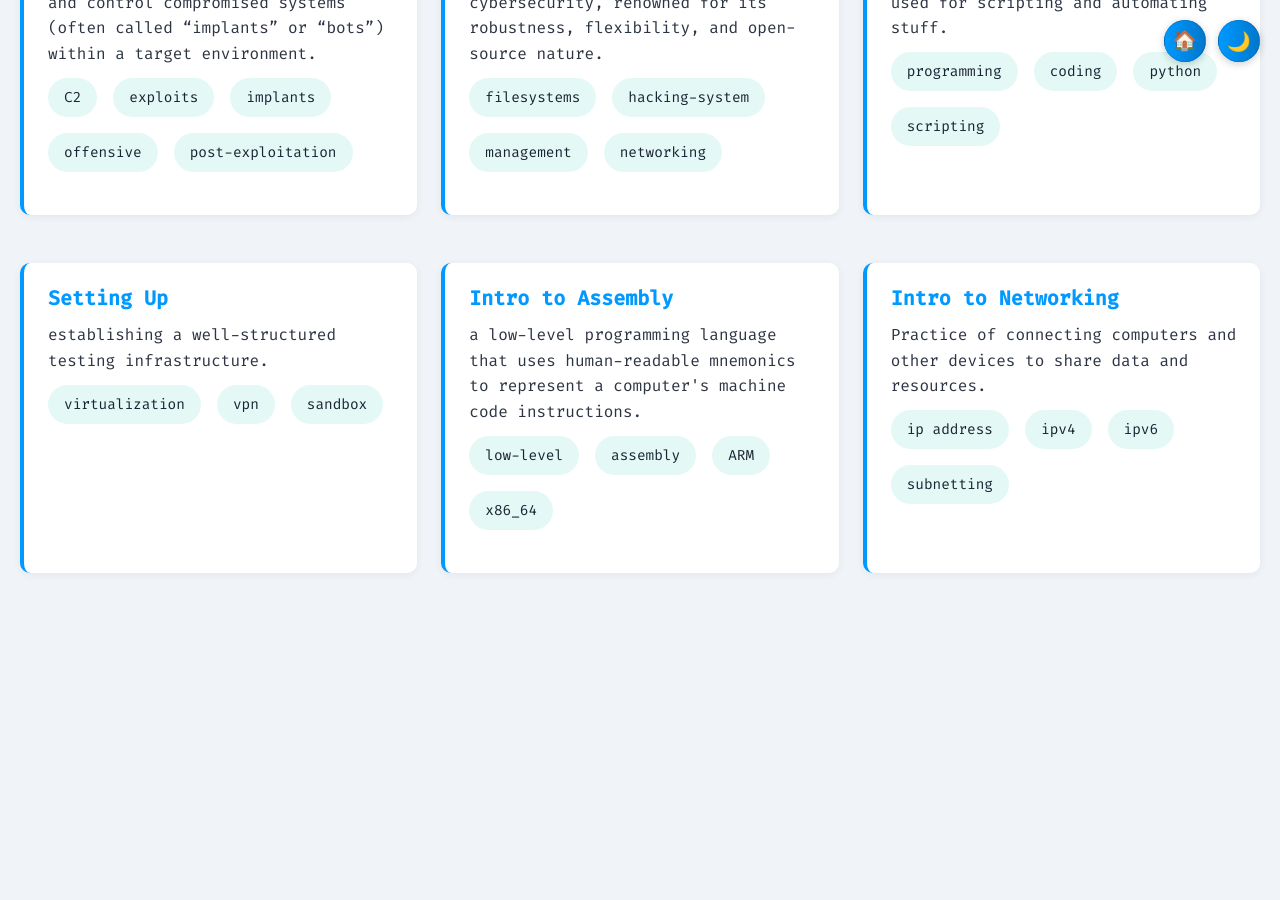
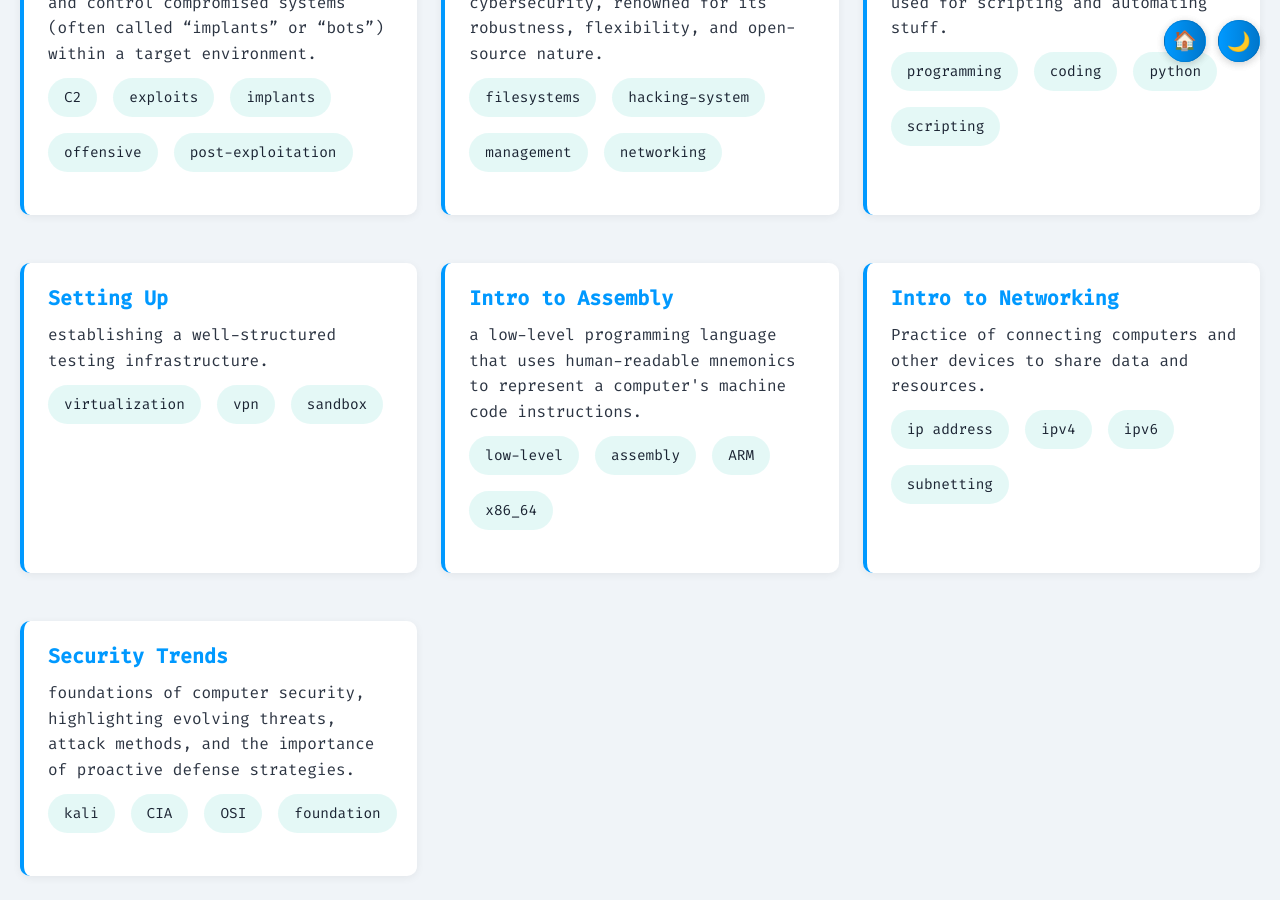
Before and after one commit to PathogenicKatt/PathogenicKatt.github.io, a Jekyll site: the page built from notes.md, in a window 1280 px wide and 900 px high, scrolled down 3704 px. Built offline with Jekyll 4.4.1, drawn with Linux system fonts in a browser that asks for light colours; before the commit the page ends 4301 px from its top, so only the background shows below that; some of the changed lines change nothing that is shown.

Commit message:
Optimization

```diff
--- a/_config.yml
+++ b/_config.yml
@@ -13,6 +13,8 @@ kramdown:
   entity_output: as_char
   toc_levels: 1..6
   smart_quotes: lsquo,rsquo,ldquo,rdquo
+
+future: true
 
 collections:
   notes:
--- a/_notes/Security-Trends.md
+++ b/_notes/Security-Trends.md
@@ -0,0 +1,31 @@
+---
+layout: note
+title: "Security Trends"
+description: "foundations of computer security, highlighting evolving threats, attack methods, and the importance of proactive defense strategies."
+tags: [kali, CIA, OSI, foundation]
+date: 2026-03-09
+---
+
+# Security Trends
+- Security Trends introduces the foundations of computer security, highlighting evolving threats, attack methods, and the importance of proactive defense strategies. It emphasizes how cybercrime, advanced persistent threats, and ethical considerations shape modern security practices.
+- What exactly is Computer Securty:
+    -> protecting information systems from unauthorized access, miuse, or damage.
+- Computer Security depends on the following:
+    -> Confidentiality - is my data protected?
+    -> Integrity - is my data not altered?
+    -> Availability - can i access my data anytime?
+- Confidentiality checks whether the data has been compromised or not.
+- Integrity ensures authorized modifications.
+- Availability ensures that authorized access to data and resources is always available.
+- Confidentiality and Integrity have a direct relationship
+
+## The OSI Security Architecture
+- Open Systems Interconnection (OSI) is very much necessary because hacking is about interconnected networks.
+- The OSI model has seven (7) layers; each layer is generally called an N layer.
+    - Application Layer: Interfaces directly with user applications
+    - Presentation Layer: Formats, Encrypt, and Compresses data.
+    - Session Layer: Manages communcation between devices.
+    - Transport Layer: Handles end-to-end communication, flow control, and error connection.
+    - Network Layer: Manages logical addressing and routing of packets across different networks.
+    - Data-Link Layer: Facilitates node-to-node data transfer on the same network using frames and MAC Addresses.
+    - Physical Layer: Transmits raw data bits over chabkes, switches or even wireless media.
```
